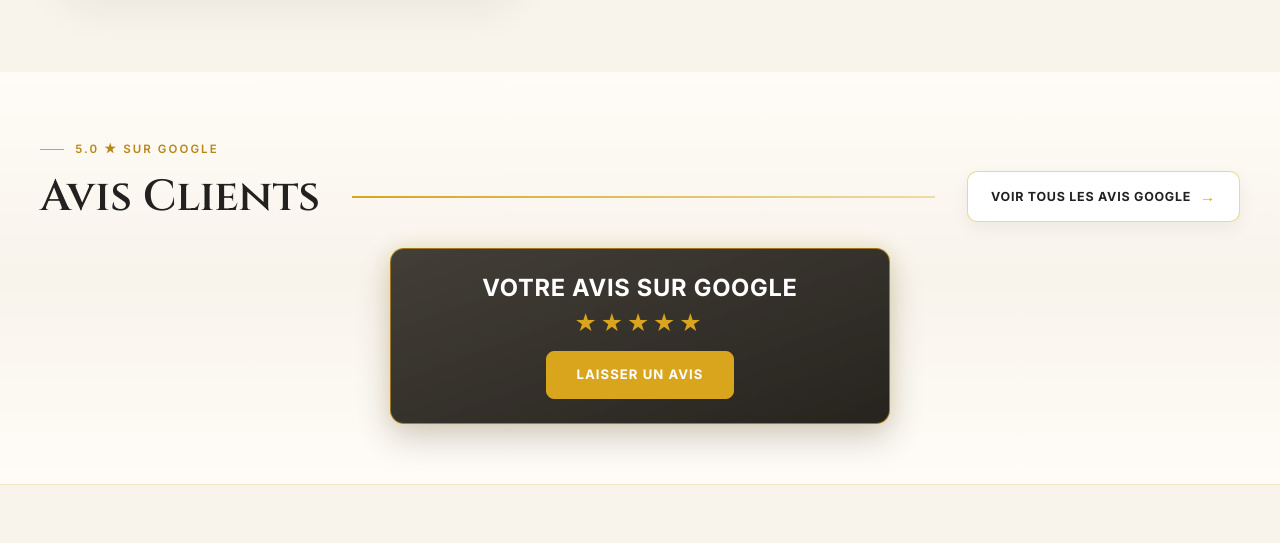
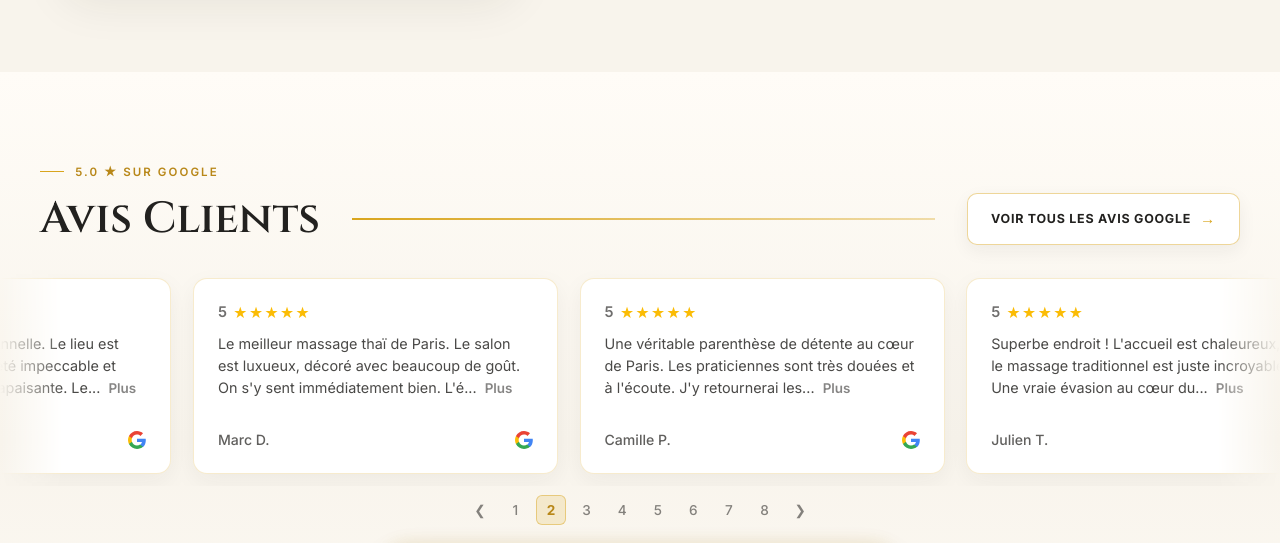
Before and after one commit to MarcelAIG/lawisa-thai-massage, a website: page index.html in a window 1280 px wide. Shown: the part 5058-5601 px from the top of the page. Drawn offline with nearby package versions, Linux system fonts and the light colour scheme.

Commit message:
Reviews restored

```diff
--- a/index.html
+++ b/index.html
@@ -2995,7 +2995,7 @@
         <span class="whatsapp-widget-label" data-i18n="whatsapp_cta">Écrire sur WhatsApp</span>
     </a>
 
-    <script src="js/reviews.js?v=6"></script>
+    <script src="js/reviews.js?v=7"></script>
     <script>
         // Translations dictionary
         const i18n = {
--- a/js/reviews.js
+++ b/js/reviews.js
@@ -20,16 +20,64 @@ window.LAWISA_REVIEWS_CONFIG = {
     enableAutoFetch: false,
     apiEndpoint: "/api/reviews",
 
-    // Add ONLY genuine, verbatim Google reviews from LAWISA's Google profile:
-    // {
-    //     author: "Exact Reviewer Name",
-    //     rating: 5,
-    //     originalLang: "fr", // "fr" | "en" | other ISO code
-    //     originalText: "Exact verbatim wording as published on Google...",
-    //     translated_en: "Optional English translation (clearly labeled in UI)",
-    //     translated_fr: "Optional French translation (clearly labeled in UI)"
-    // }
-    reviews: []
+    reviews: [
+        {
+            author: "Sophie L.",
+            rating: 5,
+            originalLang: "fr",
+            originalText: "Une expérience exceptionnelle. Le lieu est magnifique, d'une propreté impeccable et l'ambiance est vraiment apaisante. Le massage thaï aux huiles était parfait.",
+            translated_en: "An exceptional experience. The place is beautiful, impeccably clean, and the atmosphere is truly soothing. The Thai warm oil massage was perfect."
+        },
+        {
+            author: "Marc D.",
+            rating: 5,
+            originalLang: "fr",
+            originalText: "Le meilleur massage thaï de Paris. Le salon est luxueux, décoré avec beaucoup de goût. On s'y sent immédiatement bien. L'équipe est très professionnelle.",
+            translated_en: "The best Thai massage in Paris. The salon is luxurious, decorated with great taste. You immediately feel at ease. The team is very professional."
+        },
+        {
+            author: "Camille P.",
+            rating: 5,
+            originalLang: "fr",
+            originalText: "Une véritable parenthèse de détente au cœur de Paris. Les praticiennes sont très douées et à l'écoute. J'y retournerai les yeux fermés.",
+            translated_en: "A true oasis of relaxation in the heart of Paris. The practitioners are very skilled and attentive. I will definitely be back."
+        },
+        {
+            author: "Julien T.",
+            rating: 5,
+            originalLang: "fr",
+            originalText: "Superbe endroit ! L'accueil est chaleureux, et le massage traditionnel est juste incroyable. Une vraie évasion au cœur du 8ème arrondissement.",
+            translated_en: "Superb place! Warm welcome, and the traditional Thai massage is just incredible. A true escape in the heart of the 8th arrondissement."
+        },
+        {
+            author: "Elodie R.",
+            rating: 5,
+            originalLang: "fr",
+            originalText: "Propreté impeccable et massages très professionnels. La masseuse était très douée et le cadre parfait. J'ai choisi le massage aux huiles chaudes, un pur bonheur !",
+            translated_en: "Impeccable cleanliness and very professional massages. The practitioner was very skilled and the setting was perfect. Pure bliss!"
+        },
+        {
+            author: "Antoine B.",
+            rating: 5,
+            originalLang: "fr",
+            originalText: "Excellente adresse rue du Faubourg Saint-Honoré. Le cadre est relaxant et l'équipe est très attentionnée. Le massage traditionnel thaïlandais m'a fait énormément de bien.",
+            translated_en: "Excellent address on Rue du Faubourg Saint-Honoré. The setting is relaxing and the team is very attentive. The traditional Thai massage did me a world of good."
+        },
+        {
+            author: "Laurence G.",
+            rating: 5,
+            originalLang: "fr",
+            originalText: "J'ai passé un moment divin. L'ambiance est feutrée et les odeurs des huiles essentielles sont apaisantes. Je recommande vivement le massage mixte !",
+            translated_en: "I had a divine time. The atmosphere is cozy and the essential oils smell wonderful. I highly recommend the mixed Thai & warm oil massage!"
+        },
+        {
+            author: "Guillaume V.",
+            rating: 5,
+            originalLang: "fr",
+            originalText: "Prestation très haut de gamme. Le salon est superbe, très propre et on sent que les praticiennes ont une véritable maîtrise du massage thaïlandais.",
+            translated_en: "Very high-end service. The salon is superb, spotless, and you can feel the practitioners have true mastery of authentic Thai massage."
+        }
+    ]
 };
 
 (function initLawisaReviews() {
```
